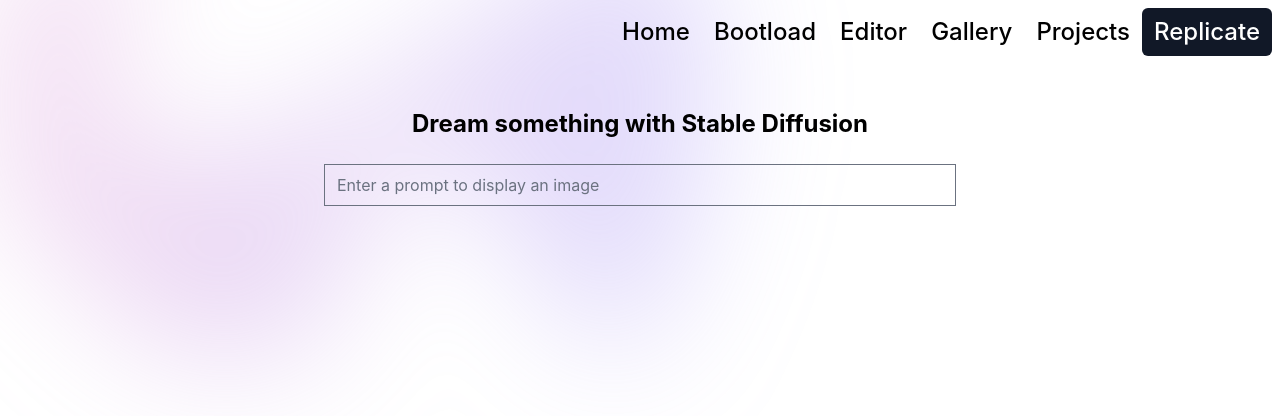
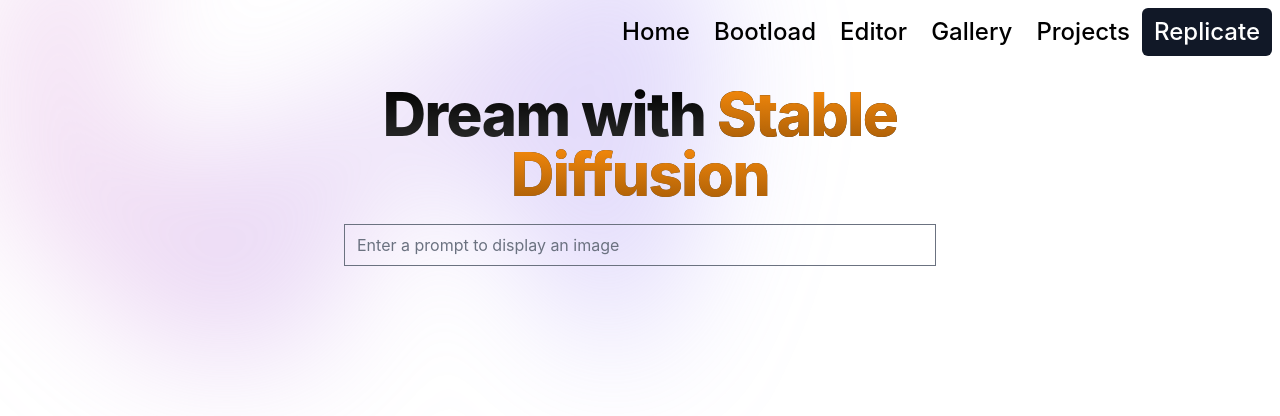
Before and after one commit to Ambushfall/turborepo, a Next.js app: page /replicate in a window 1280 px wide. Shown: the top 416 px of the page. Built offline with nearby package versions, Linux system fonts and the light colour scheme.

Commit message:
Tailwind improvement, changes to style for title

```diff
--- a/app/page.tsx
+++ b/app/page.tsx
@@ -45,9 +45,9 @@ export default async function Home() {
   const data = await getDirs();
   data.forEach(e => {
     const obj: linkObj = { href: `/${e}`, h2Text: `${e} route`, pText: `Test ${e} route` }
-    linkObjs.push(obj)
+    const index = linkObjs.findIndex(x => x.href == obj.href);
+    index === -1 ? linkObjs.push(obj) : false
   })
-  // console.log(data)
 
   return (
     <div className={container}>
@@ -63,7 +63,14 @@ function HeadingTitle(props: JSONApiAmbush) {
   const { Name, Auth } = props
   // console.log(props)
   return (
-    <h1 className={title}>
+    <h1 className="
+    text-6xl font-extrabold
+    text-transparent bg-clip-text
+    bg-gradient-to-b from-[#ffffff] to-[#aaaaaa]
+    dark:invert-0
+    invert
+    text-center
+    tracking-tight">
       {Name} {Auth}
     </h1>
   )
--- a/app/replicate/page.tsx
+++ b/app/replicate/page.tsx
@@ -2,14 +2,15 @@
 'use client'
 import { useState } from "react";
 import Image from "next/image";
+import styles from '@app/page.module.css'
 
-const sleep = (ms:number) => new Promise((r) => setTimeout(r, ms));
+const sleep = (ms: number) => new Promise((r) => setTimeout(r, ms));
 
 export default function Home() {
   const [prediction, setPrediction] = useState(null);
   const [error, setError] = useState(null);
 
-  const handleSubmit = async (e:any) => {
+  const handleSubmit = async (e: any) => {
     e.preventDefault();
     const response = await fetch("/api/predictions", {
       method: "POST",
@@ -42,20 +43,32 @@ export default function Home() {
       setPrediction(prediction);
     }
   };
-
+  const h1Style = `
+`
   return (
     <div className="container max-w-2xl mx-auto p-5">
-      <h1 className="py-6 text-center font-bold text-2xl">
-        Dream something with{" "}
-        <a href="https://replicate.com/stability-ai/stable-diffusion">
+      <h1 className="
+      text-6xl font-extrabold
+      text-transparent bg-clip-text
+      bg-gradient-to-b from-[#ffffff] to-[#aaaaaa]
+      dark:invert-0
+      invert
+      text-center
+      tracking-tight
+      ">
+        Dream with{`\n`}
+        <a className="
+        bg-clip-text bg-gradient-to-b from-[#0070f3] to-[#5ea6f8]
+        " href="https://replicate.com/stability-ai/stable-diffusion">
           Stable Diffusion
         </a>
       </h1>
 
+      <div className="mx-auto p-5">
         <form className="w-full flex" onSubmit={handleSubmit}>
           <input
             type="text"
-          className="bg-inherit dark:text-white text-dark flex-grow"
+            className="bg-inherit dark:invert-0 text-dark flex-grow"
             name="prompt"
             placeholder="Enter a prompt to display an image"
           />
@@ -80,5 +93,6 @@ export default function Home() {
           </>
         )}
       </div>
+    </div>
   );
 }
--- a/tailwind.config.js
+++ b/tailwind.config.js
@@ -16,7 +16,9 @@ module.exports = {
     require('@tailwindcss/forms'),
     require('@tailwindcss/line-clamp'),
     require('@tailwindcss/aspect-ratio'),
-    require("daisyui"),
+    require("daisyui")
   ],
-
+  daisyui: {
+    logs: false
+  }
 }
--- a/utils/getDirs.ts
+++ b/utils/getDirs.ts
@@ -13,6 +13,6 @@ export const getDirs = cache(async () => {
     const appDirectory = path.join(process.cwd(), '/app');
     const appFilenames = await fs.readdir(appDirectory)
     const filterDirectories = appFilenames.filter((e) => e.match(reg) ? e !== 'components' && e !== 'api' && e !== 'github' : false)
-
+    // console.log(filterDirectories)
     return filterDirectories
 });
```
Lines whose indentation alone changed are shown as unchanged.
